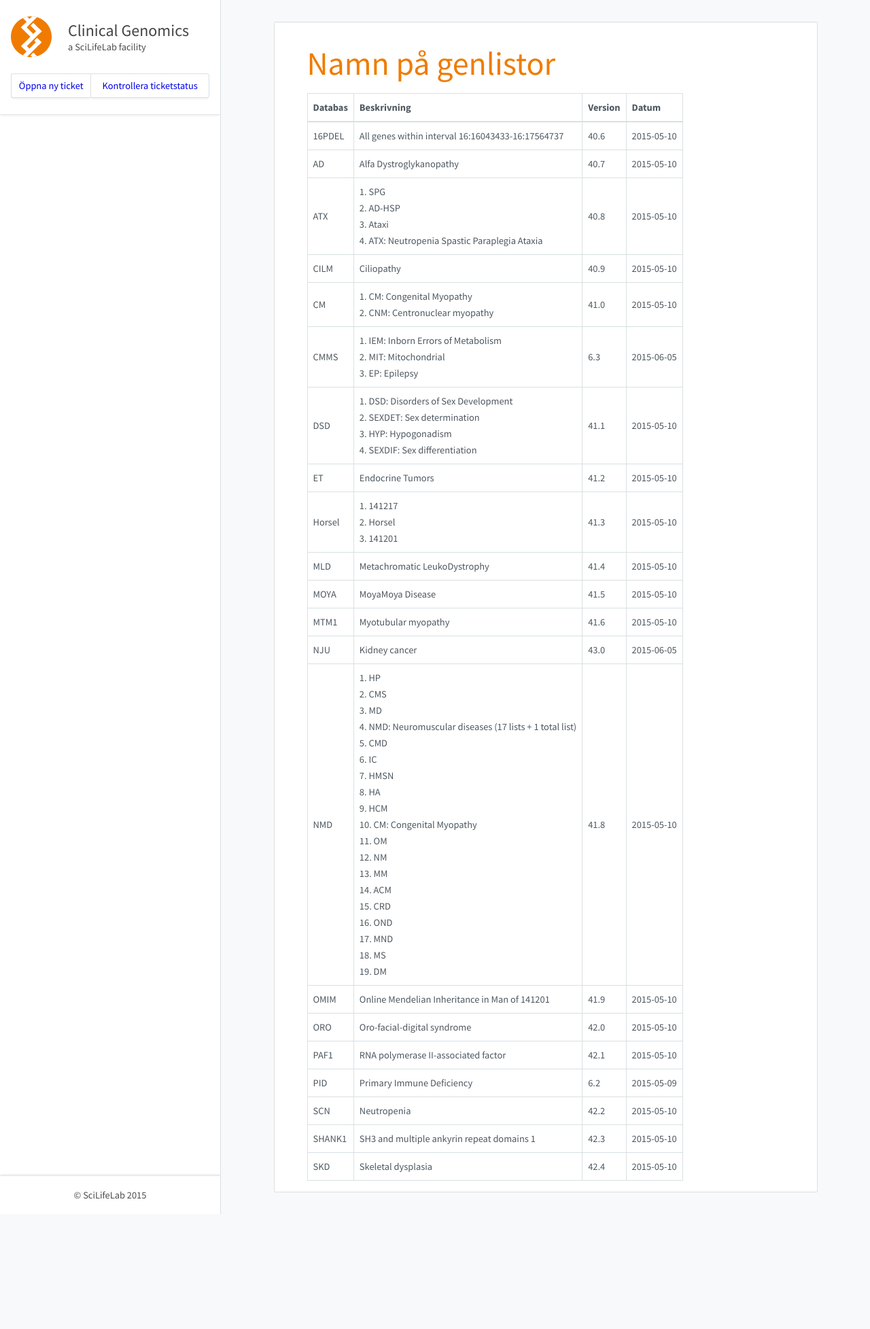
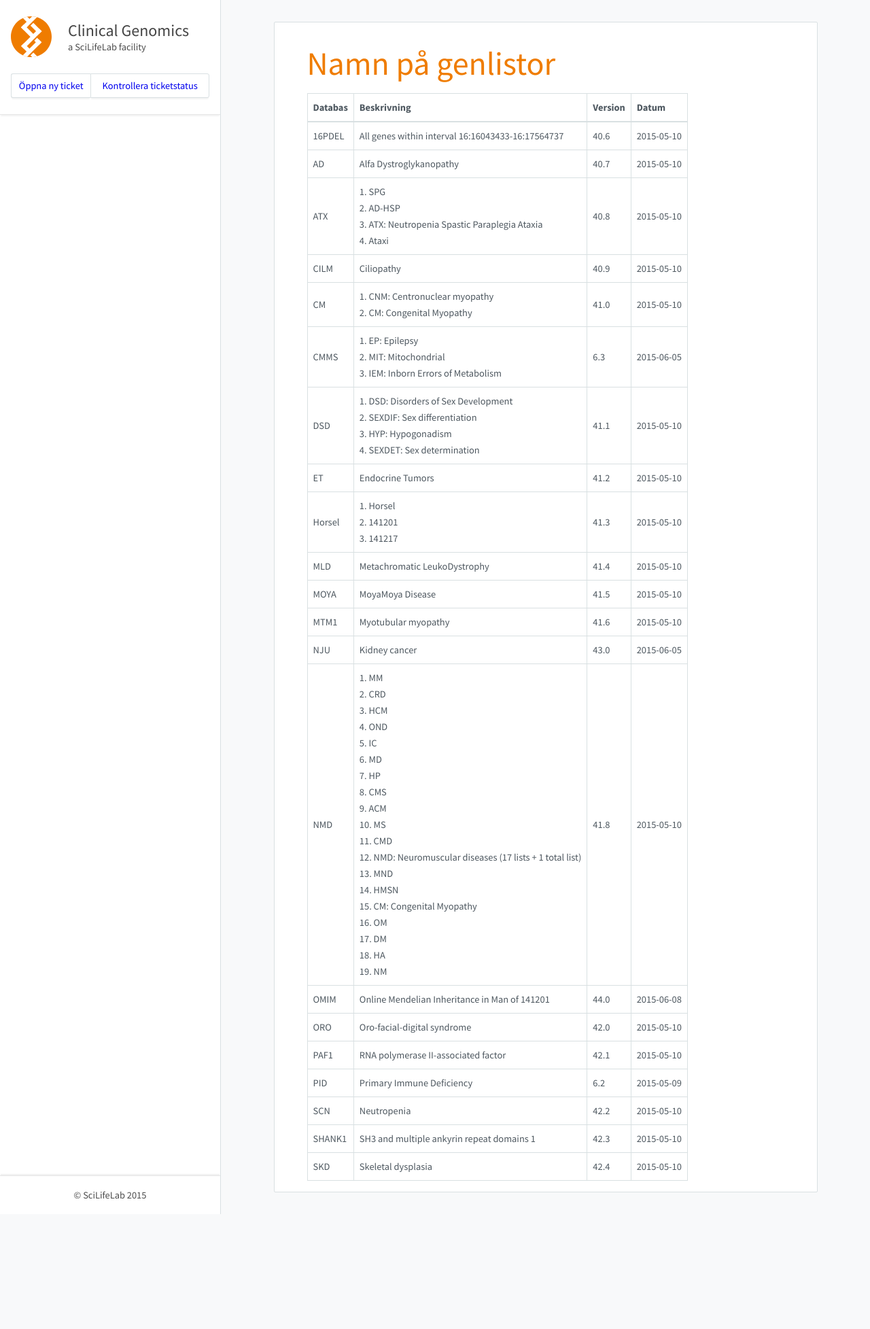
Before and after one commit to Clinical-Genomics/clinical-genomics.github.io, a Jekyll site: the page built from _pages/namnpagenlistor.md, in a window 1280 px wide. Shown: the whole page at 68% size. Built offline with Jekyll 4.4.1, drawn with Linux system fonts in a browser that asks for light colours; nearby versions of some CDN libraries.

Commit message:
Update to cust002-OMIM.txt

```diff
--- a/_pages/namnpagenlistor.md
+++ b/_pages/namnpagenlistor.md
@@ -10,19 +10,19 @@ title: Namn på genlistor
 |---|---|---|---|
 |16PDEL|All genes within interval 16:16043433-16:17564737|40.6|2015-05-10|
 |AD|Alfa Dystroglykanopathy|40.7|2015-05-10|
-|ATX|1. SPG<br />2. AD-HSP<br />3. Ataxi<br />4. ATX: Neutropenia Spastic Paraplegia Ataxia<br />|40.8|2015-05-10|
+|ATX|1. SPG<br />2. AD-HSP<br />3. ATX: Neutropenia Spastic Paraplegia Ataxia<br />4. Ataxi<br />|40.8|2015-05-10|
 |CILM|Ciliopathy|40.9|2015-05-10|
-|CM|1. CM: Congenital Myopathy<br />2. CNM: Centronuclear myopathy<br />|41.0|2015-05-10|
-|CMMS|1. IEM: Inborn Errors of Metabolism<br />2. MIT: Mitochondrial<br />3. EP: Epilepsy<br />|6.3|2015-06-05|
-|DSD|1. DSD: Disorders of Sex Development<br />2. SEXDET: Sex determination<br />3. HYP: Hypogonadism<br />4. SEXDIF: Sex differentiation<br />|41.1|2015-05-10|
+|CM|1. CNM: Centronuclear myopathy<br />2. CM: Congenital Myopathy<br />|41.0|2015-05-10|
+|CMMS|1. EP: Epilepsy<br />2. MIT: Mitochondrial<br />3. IEM: Inborn Errors of Metabolism<br />|6.3|2015-06-05|
+|DSD|1. DSD: Disorders of Sex Development<br />2. SEXDIF: Sex differentiation<br />3. HYP: Hypogonadism<br />4. SEXDET: Sex determination<br />|41.1|2015-05-10|
 |ET|Endocrine Tumors|41.2|2015-05-10|
-|Horsel|1. 141217<br />2. Horsel<br />3. 141201<br />|41.3|2015-05-10|
+|Horsel|1. Horsel<br />2. 141201<br />3. 141217<br />|41.3|2015-05-10|
 |MLD|Metachromatic LeukoDystrophy|41.4|2015-05-10|
 |MOYA|MoyaMoya Disease|41.5|2015-05-10|
 |MTM1|Myotubular myopathy|41.6|2015-05-10|
 |NJU|Kidney cancer|43.0|2015-06-05|
-|NMD|1. HP<br />2. CMS<br />3. MD<br />4. NMD: Neuromuscular diseases (17 lists + 1 total list)<br />5. CMD<br />6. IC<br />7. HMSN<br />8. HA<br />9. HCM<br />10. CM: Congenital Myopathy<br />11. OM<br />12. NM<br />13. MM<br />14. ACM<br />15. CRD<br />16. OND<br />17. MND<br />18. MS<br />19. DM<br />|41.8|2015-05-10|
-|OMIM|Online Mendelian Inheritance in Man of 141201|41.9|2015-05-10|
+|NMD|1. MM<br />2. CRD<br />3. HCM<br />4. OND<br />5. IC<br />6. MD<br />7. HP<br />8. CMS<br />9. ACM<br />10. MS<br />11. CMD<br />12. NMD: Neuromuscular diseases (17 lists + 1 total list)<br />13. MND<br />14. HMSN<br />15. CM: Congenital Myopathy<br />16. OM<br />17. DM<br />18. HA<br />19. NM<br />|41.8|2015-05-10|
+|OMIM|Online Mendelian Inheritance in Man of 141201|44.0|2015-06-08|
 |ORO|Oro-facial-digital syndrome|42.0|2015-05-10|
 |PAF1|RNA polymerase II-associated factor|42.1|2015-05-10|
 |PID|Primary Immune Deficiency|6.2|2015-05-09|
```
